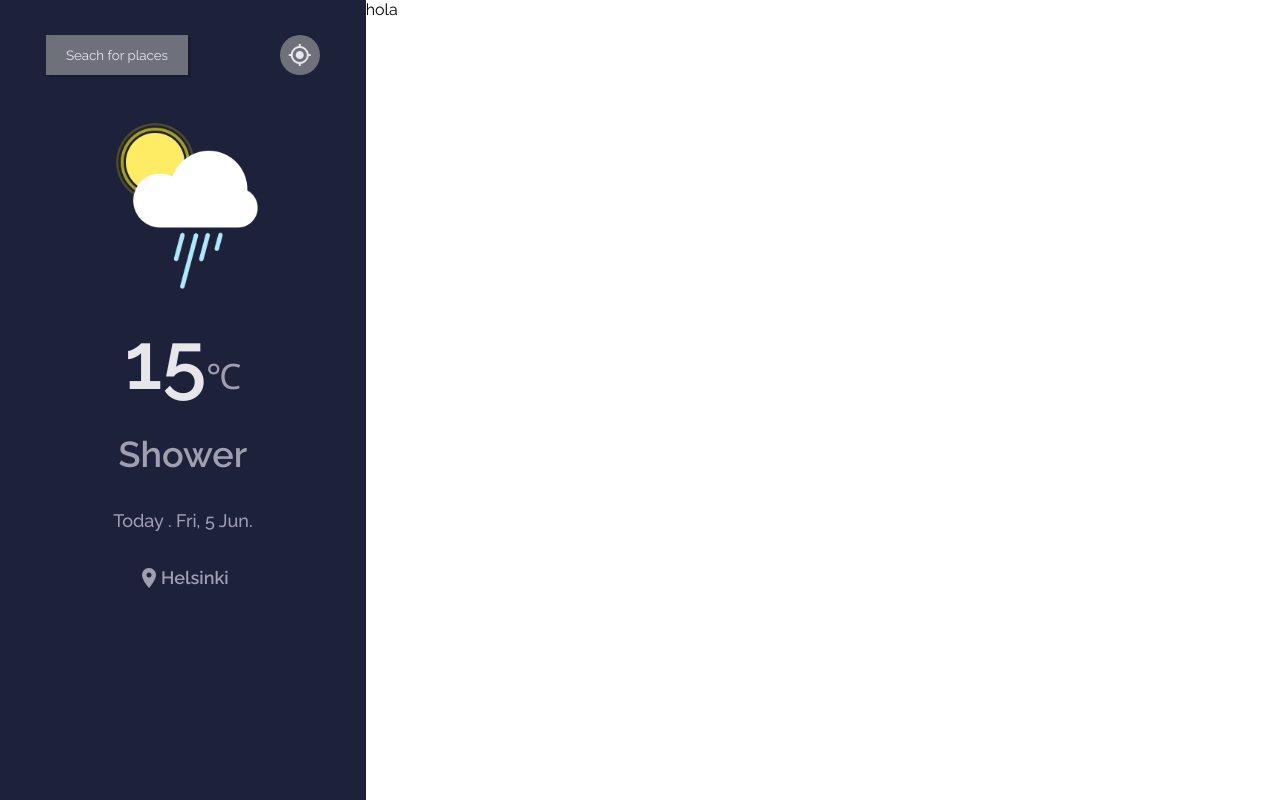
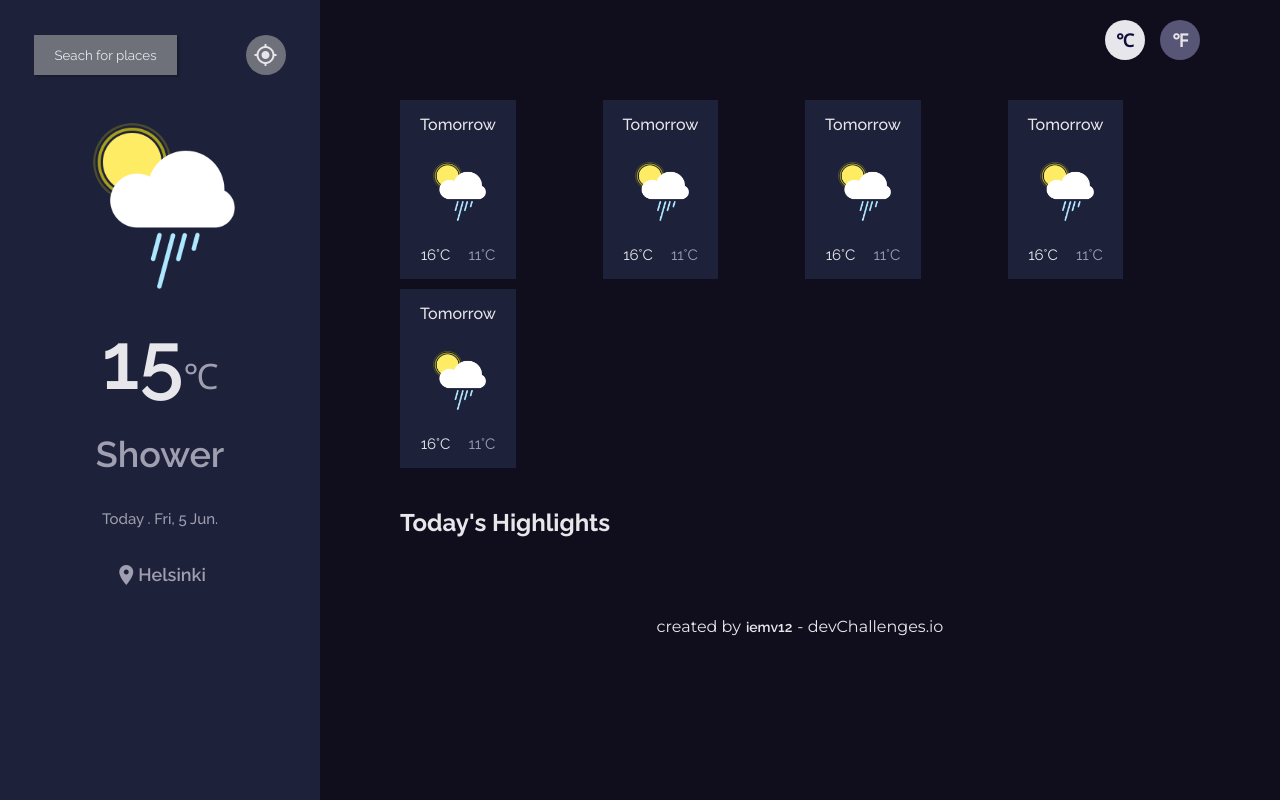
Before and after one commit to Iemv12/Weather-app, a React (Create React App) app: page / in a window 1280 px wide. Built offline with nearby package versions, Linux system fonts and the light colour scheme.

Commit message:
section component, advances in design

```diff
--- a/public/index.html
+++ b/public/index.html
@@ -26,6 +26,9 @@
   <link
     href="https://fonts.googleapis.com/css2?family=Raleway:ital,wght@0,100;0,200;0,300;0,400;0,500;0,600;0,700;0,800;0,900;1,100;1,200;1,300;1,400;1,500;1,600;1,700;1,800;1,900&display=swap"
     rel="stylesheet">
+  <link
+    href="https://fonts.googleapis.com/css2?family=Montserrat:ital,wght@0,100;0,200;0,300;0,400;0,500;0,600;0,700;0,800;0,900;1,100;1,200;1,300;1,400;1,500;1,600;1,700;1,800;1,900&display=swap"
+    rel="stylesheet">
   <link href="https://fonts.googleapis.com/icon?family=Material+Icons" rel="stylesheet">
   <title>Weather App</title>
 </head>
--- a/src/App.css
+++ b/src/App.css
@@ -7,7 +7,4 @@
   .container {
     flex-direction: row;
   }
-  .x {
-    flex: 1;
-  }
 }
--- a/src/App.js
+++ b/src/App.js
@@ -1,5 +1,6 @@
 import React from "react";
 import Sidebar from "./components/sidebar";
+import Section from "./components/section";
 import { GlobalStyle } from "./components/styles/GlobalStyle";
 import "./App.css";
 
@@ -7,10 +8,10 @@ const App = () => {
   return (
     <>
       <GlobalStyle />
-      <div className="container">
+      <main className="container">
         <Sidebar />
-        <div className="x">hola</div>
-      </div>
+        <Section />
+      </main>
     </>
   );
 };
--- /dev/null
+++ b/src/components/button/index.js
@@ -0,0 +1,46 @@
+import styled from "styled-components";
+
+export const ButtonRound = styled.button`
+  background-color: var(
+    ${({ colorBg }) =>
+      colorBg === "primary"
+        ? "--color-primary-button"
+        : colorBg === "secondary"
+        ? "--color-secondary-button"
+        : colorBg === "third"
+        ? "--color-third-button"
+        : ""}
+  );
+  color: var(
+    ${({ colorFont }) =>
+      colorFont ? "--color-primary-font" : "--color-secondary"}
+  );
+  border: 0;
+  outline: 0;
+  padding: 10px;
+  width: 40px;
+  height: 40px;
+  border-radius: 50%;
+  box-shadow: rgba(50, 50, 93, 0.25) 0px 50px 100px -20px,
+    rgba(0, 0, 0, 0.3) 0px 30px 60px -30px;
+  display: flex;
+  justify-content: center;
+  align-items: center;
+  &:hover {
+    opacity: 0.8;
+    cursor: pointer;
+  }
+  &:active {
+    opacity: 0.6;
+  }
+
+  span {
+    height: 24px;
+    width: 24px;
+  }
+
+  p {
+    font-size: 18px;
+    font-weight: bold;
+  }
+`;
--- /dev/null
+++ b/src/components/card/index.js
@@ -0,0 +1,21 @@
+import styled from "styled-components";
+
+export const CardContainer = styled.div`
+  background: var(--color-secondary-bg);
+  width: ${({ fullSize }) => (fullSize ? "250px" : "max-content")};
+  height: ${({ fullSize }) => (fullSize ? "200px" : "max-content")};
+  padding: 15px 20px;
+  display: flex;
+  flex-direction: column;
+  align-items: center;
+  justify-content: space-between;
+
+  @media screen and (min-width: 1024px) {
+    width: ${({ fullSize }) => (fullSize ? "360px" : "max-content")};
+  }
+
+  &:hover {
+    outline: 1px solid #e7e7eb;
+    opacity: 0.8;
+  }
+`;
--- /dev/null
+++ b/src/components/card_clime/CardClime.js
@@ -0,0 +1,30 @@
+import styled from "styled-components";
+
+export const CardClimeDay = styled.h1`
+  font-weight: 500;
+  font-size: 16px;
+`;
+
+export const CardClimeImage = styled.img`
+  width: 56.44px;
+  height: 62px;
+  margin: 25px 0;
+`;
+
+export const CardClimeMinMaxTemp = styled.div`
+  display: flex;
+  justify-content: space-between;
+  align-items: center;
+
+  p {
+    font-size: 15px;
+  }
+`;
+
+export const MaxTemp = styled.p`
+  margin-right: 18px;
+`;
+
+export const MinTemp = styled.p`
+  color: var(--color-primary-font-dark-one);
+`;
--- /dev/null
+++ b/src/components/card_clime/index.js
@@ -0,0 +1,25 @@
+import React from "react";
+import {
+  CardClimeDay,
+  CardClimeImage,
+  CardClimeMinMaxTemp,
+  MaxTemp,
+  MinTemp,
+} from "./CardClime";
+import Image from "../../images/Shower.png";
+import { CardContainer } from "../card";
+
+const CardClime = () => {
+  return (
+    <CardContainer>
+      <CardClimeDay>Tomorrow</CardClimeDay>
+      <CardClimeImage src={Image} />
+      <CardClimeMinMaxTemp>
+        <MaxTemp>16°C</MaxTemp>
+        <MinTemp>11°C</MinTemp>
+      </CardClimeMinMaxTemp>
+    </CardContainer>
+  );
+};
+
+export default CardClime;
--- /dev/null
+++ b/src/components/section/SectionElements.js
@@ -0,0 +1,86 @@
+import styled from "styled-components";
+
+export const SectionContainer = styled.div`
+  background: var(--color-primary-bg);
+  height: 100vh;
+  color: var(--color-primary-font);
+  padding: 20px 50px;
+  overflow: scroll;
+  overflow-x: hidden;
+
+  @media screen and (min-width: 768px) {
+    flex: 1;
+    padding: 20px 80px;
+  }
+`;
+
+export const SectionChangeTemperature = styled.div`
+  display: none;
+
+  @media screen and (min-width: 1024px) {
+    display: flex;
+    justify-content: flex-end;
+
+    button {
+      margin-right: 15px;
+
+      &:last-of-type {
+        margin-right: 0;
+      }
+    }
+  }
+`;
+
+export const SectionTemperatureNextDays = styled.div`
+  display: grid;
+  width: 100%;
+  gap: 10px;
+  grid-template-columns: repeat(2, 1fr);
+  margin-bottom: 40px;
+  @media screen and (min-width: 1024px) {
+    margin: 40px 0;
+    grid-template-columns: repeat(auto-fill, minmax(10rem, 1fr));
+  }
+`;
+
+export const SectionTodaysHighlights = styled.div``;
+
+export const SectionTitle = styled.h1`
+  font-weight: bold;
+  font-size: 24px;
+  margin-bottom: 2rem;
+`;
+
+export const SectionInformationWrapper = styled.div`
+  display: grid;
+  width: 100%;
+  gap: 15px;
+  grid-template-columns: 1fr;
+  @media screen and (min-width: 1024px) {
+    margin: 40px 0;
+    grid-template-columns: repeat(2, 1fr);
+  }
+`;
+
+export const SectionFooter = styled.footer`
+  font-family: "Montserrat", sans-serif;
+  display: flex;
+  justify-content: center;
+  align-items: center;
+
+  a {
+    text-decoration: none;
+    color: var(--color-primary-font);
+    font-weight: 600;
+    margin: 0 5px;
+    font-size: 14px;
+
+    &:hover {
+      opacity: 0.8;
+    }
+
+    &:active {
+      opacity: 0.5;
+    }
+  }
+`;
--- /dev/null
+++ b/src/components/section/index.js
@@ -0,0 +1,51 @@
+import React from "react";
+import { ButtonRound } from "../button";
+import CardClime from "../card_clime";
+import {
+  SectionChangeTemperature,
+  SectionContainer,
+  SectionInformationWrapper,
+  SectionTemperatureNextDays,
+  SectionTitle,
+  SectionTodaysHighlights,
+  SectionFooter,
+} from "./SectionElements";
+
+const Section = () => {
+  return (
+    <SectionContainer>
+      <SectionChangeTemperature>
+        <ButtonRound colorBg="secondary">
+          <p>℃</p>
+        </ButtonRound>
+        <ButtonRound colorBg="third" colorFont>
+          <p>℉</p>
+        </ButtonRound>
+      </SectionChangeTemperature>
+      <SectionTemperatureNextDays>
+        <CardClime />
+        <CardClime />
+        <CardClime />
+        <CardClime />
+        <CardClime />
+      </SectionTemperatureNextDays>
+      <SectionTodaysHighlights>
+        <SectionTitle>Today's Highlights</SectionTitle>
+        <SectionInformationWrapper></SectionInformationWrapper>
+      </SectionTodaysHighlights>
+      <SectionFooter>
+        created by{" "}
+        <a
+          href="https://github.com/iemv12"
+          target="_blank"
+          rel="noopener noreferrer"
+        >
+          iemv12
+        </a>{" "}
+        - devChallenges.io
+      </SectionFooter>
+    </SectionContainer>
+  );
+};
+
+export default Section;
--- a/src/components/sidebar/SidebarElements.js
+++ b/src/components/sidebar/SidebarElements.js
@@ -4,11 +4,12 @@ export const SidebarContainer = styled.aside`
   background-color: var(--color-secondary-bg);
   position: relative;
   padding: 35px 0 20px 0;
-  flex: 0.6;
   display: flex;
+  height: 100vh;
   flex-direction: column;
-  height: 100vh;
   overflow: hidden;
+  flex: 0.7;
+
   @media screen and (min-width: 1024px) {
     flex: 0.4;
   }
@@ -27,26 +28,6 @@ export const ButtonSearch = styled.button`
   padding: 12px 20px;
   outline: none;
   box-shadow: rgba(0, 0, 0, 0.25) 1.95px 1.95px 2.6px;
-  &:hover {
-    opacity: 0.8;
-    cursor: pointer;
-  }
-  &:active {
-    opacity: 0.6;
-  }
-`;
-
-export const ButtonMyLocation = styled.button`
-  background-color: var(--color-primary-button);
-  color: var(--color-primary-font);
-  border: 0;
-  outline: 0;
-  padding: 10px;
-  width: 40px;
-  height: 40px;
-  border-radius: 50%;
-  box-shadow: rgba(50, 50, 93, 0.25) 0px 50px 100px -20px,
-    rgba(0, 0, 0, 0.3) 0px 30px 60px -30px;
   display: flex;
   justify-content: center;
   align-items: center;
@@ -56,11 +37,6 @@ export const ButtonMyLocation = styled.button`
   }
   &:active {
     opacity: 0.6;
-  }
-
-  span {
-    height: 24px;
-    width: 24px;
   }
 `;
 
@@ -101,7 +77,7 @@ export const TemperatureWeatherState = styled.p`
 
 export const TemperatureWeatherDate = styled.p`
   font-weight: 500;
-  font-size: 18px;
+  font-size: 15px;
   color: var(--color-primary-font-dark-one);
   margin: 35px 0;
 `;
--- a/src/components/sidebar/index.js
+++ b/src/components/sidebar/index.js
@@ -1,6 +1,5 @@
 import React from "react";
 import {
-  ButtonMyLocation,
   ButtonSearch,
   SidebarContainer,
   TemperatureWeatherCountry,
@@ -14,15 +13,16 @@ import {
 } from "./SidebarElements";
 
 import image from "../../images/Shower.png";
+import { ButtonRound } from "../button";
 
-const index = () => {
+const Sidebar = () => {
   return (
     <SidebarContainer>
       <SidebarHeader>
         <ButtonSearch>Seach for places</ButtonSearch>
-        <ButtonMyLocation>
+        <ButtonRound colorBg="primary" colorFont>
           <span className="material-icons">gps_fixed</span>
-        </ButtonMyLocation>
+        </ButtonRound>
       </SidebarHeader>
       <SidebarWeatherTodayWrapper>
         <SidebarImageWeather>
@@ -43,4 +43,4 @@ const index = () => {
   );
 };
 
-export default index;
+export default Sidebar;
--- a/src/components/styles/GlobalStyle.js
+++ b/src/components/styles/GlobalStyle.js
@@ -3,6 +3,8 @@ import { createGlobalStyle } from "styled-components";
 export const GlobalStyle = createGlobalStyle`
     * {
       box-sizing: border-box;
+      -webkit-box-sizing: border-box;
+      -moz-box-sizing: border-box;
       margin: 0;
       padding: 0;
       font-family: 'Raleway', sans-serif;
@@ -12,9 +14,12 @@ export const GlobalStyle = createGlobalStyle`
       --color-secondary-bg: #1E213A;
 
       --color-primary-button: #6E707A;
+      --color-secondary-button: #E7E7EB;
+      --color-third-button: #585676;
 
       --color-primary-font: #E7E7EB;
       --color-primary-font-dark-one: #A09FB1;
       --color-primary-font-dark-two: #88869D;
+      --color-secondary: #110E3C;
     }
 `;
```
